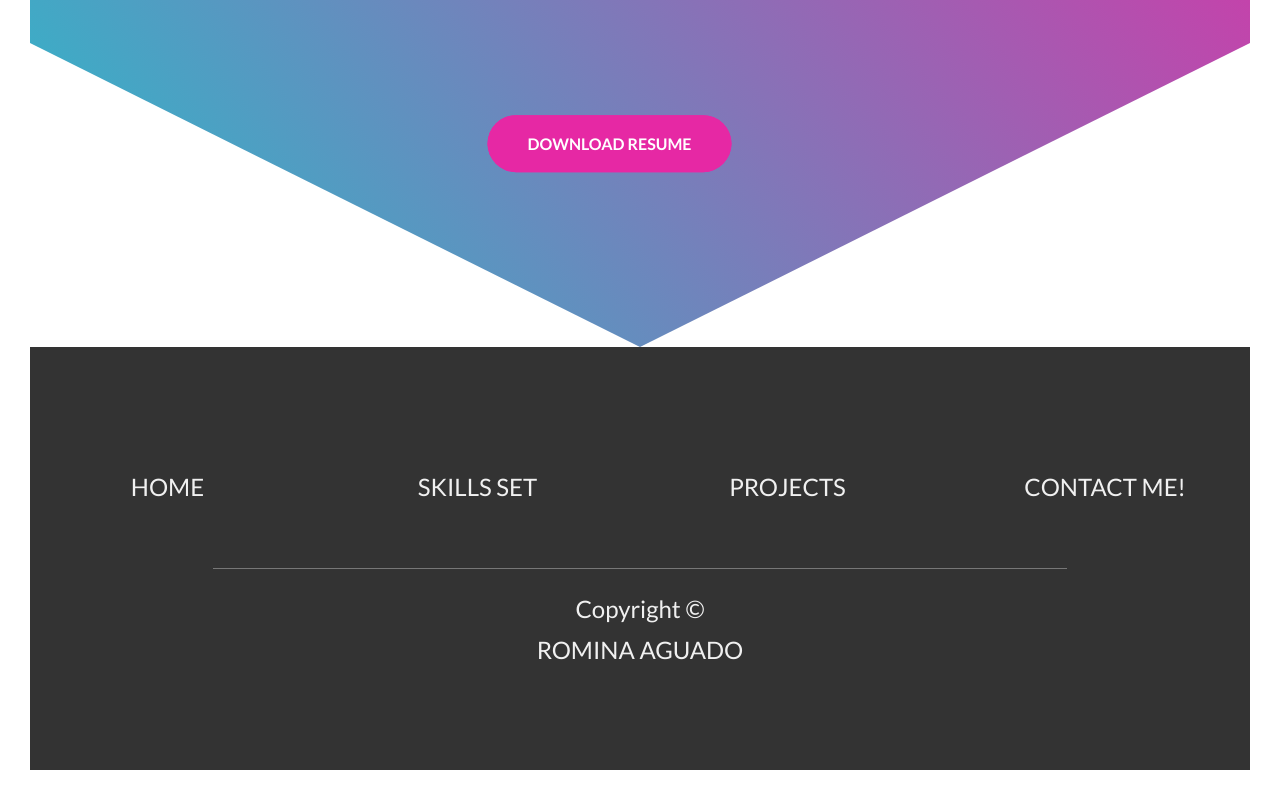
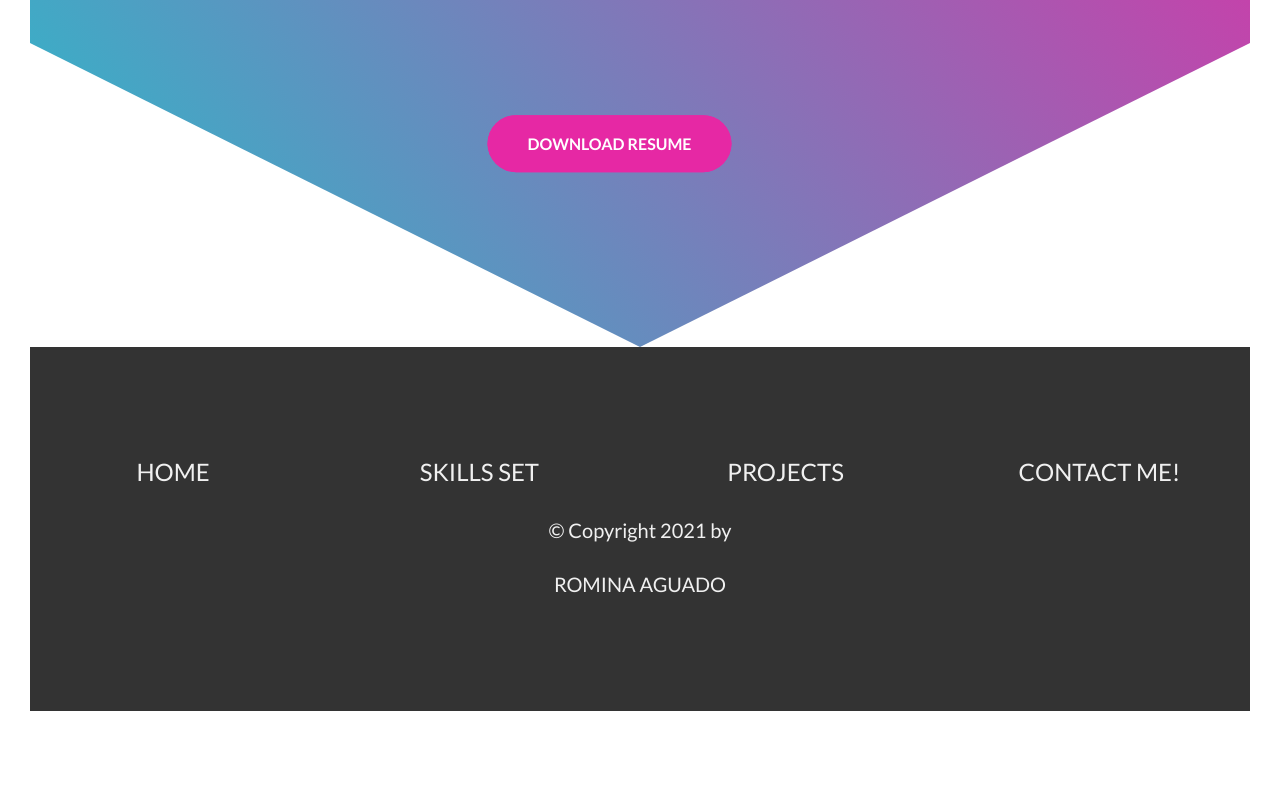
Before and after one commit to aguado-romina/Portfolio-3.0, a website: page index.html in a window 1280 px wide. Shown: the part 443-1243 px from the top of the page. After the commit the page ends 1184 px from the top, so only its background shows below. Drawn offline with Linux system fonts and the light colour scheme.

Commit message:
building footer

```diff
--- a/index.html
+++ b/index.html
@@ -25,11 +25,7 @@
       </div>
     </header>
 
-
-
     <footer class="footer">
-
-
       <ul class="footer__navigation footer__list">
         <li class="footer__item">
           <a href="#" class="footer__link">Home</a>
@@ -45,18 +41,16 @@
         </li>
       </ul>
 
-
       <p class="footer__copyright">
-            Copyright &copy;
+        &copy; Copyright 2021 by
         <a
-              href="https://github.com/aguado-romina/Natours"
+          href="https://github.com/aguado-romina"
           target="blank"
-              class="footer__link"
+          class="footer__copyright footer__link"
         >
           Romina Aguado</a
         >
       </p>
-
     </footer>
   </body>
 </html>
--- a/sass/layout/_footer.scss
+++ b/sass/layout/_footer.scss
@@ -24,11 +24,12 @@
   }
 
   &__navigation {
-    padding-top: 2rem;
+    padding-top: 0.5rem;
 
     display: grid;
-    grid-template-columns: repeat(auto-fit, minmax(20rem, 1fr));
-    grid-gap: 2rem;
+    grid-template-columns: repeat(4, minmax(20rem, 1fr));
+    display: grid;
+    grid-gap: 0.5rem;
     align-items: center;
 
     @include respond(tab-port) {
@@ -70,14 +71,14 @@
   }
 
   &__copyright {
-    border-top: 1px solid $color-gray-dark;
+    // border-top: 1px solid $color-gray-dark;
     padding-top: 2rem;
+    font-size: 2rem;
 
-    margin-top: 6rem;
+    margin-bottom: 1rem;
     margin-right: auto;
     margin-left: auto;
     text-align: center;
-    width: 70%;
 
     @include respond(tab-port) {
       width: 100%;
```
Also changed, not shown: css/style.css. Lines whose indentation alone changed are shown as unchanged.
